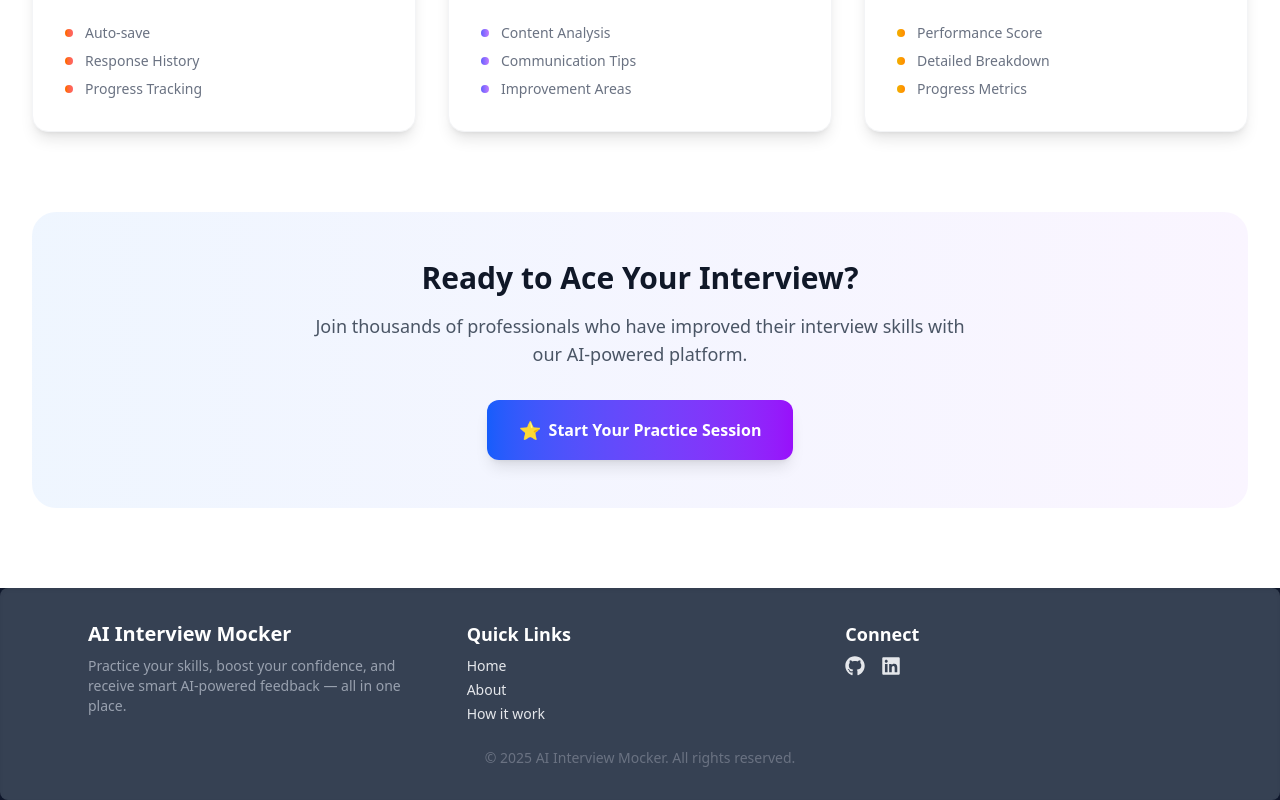
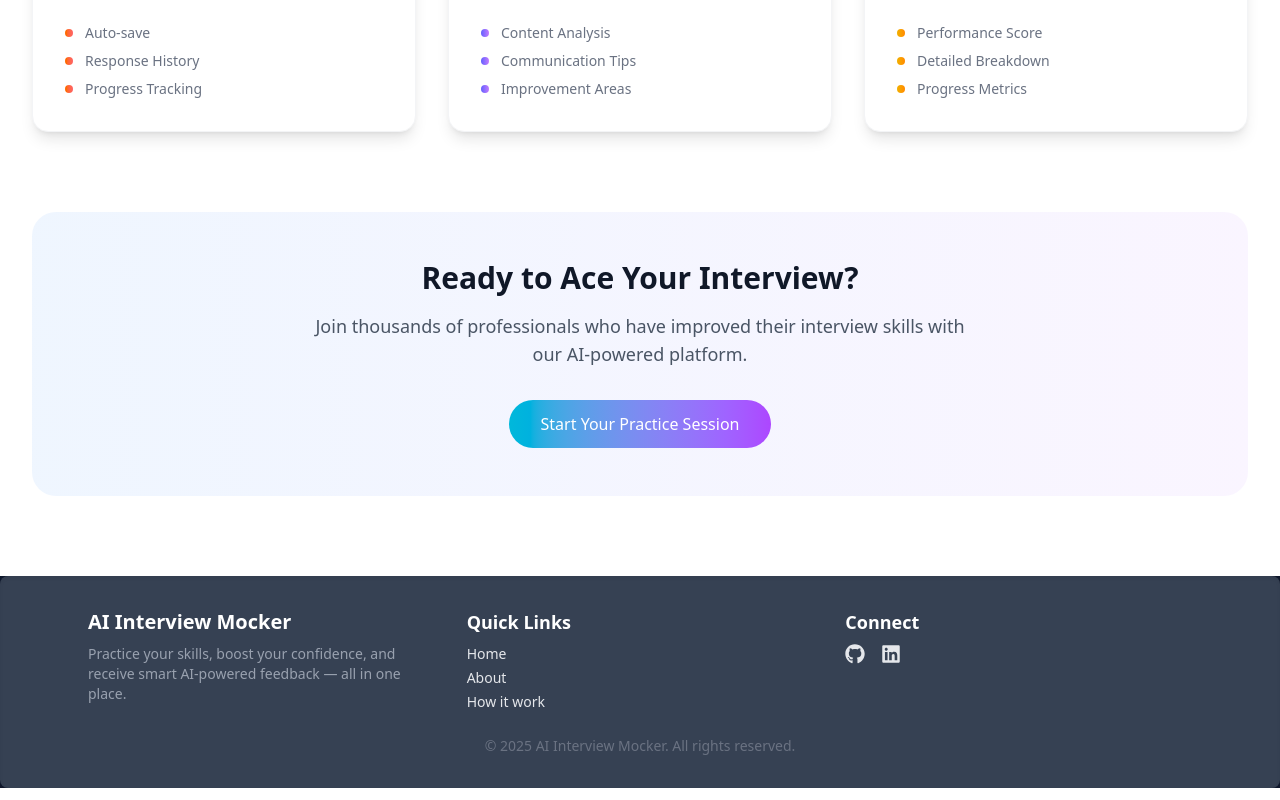
Before and after one commit to Mashoodgondal/Mock-Interview, a Next.js app in the folder interview-moker/: page /dashboard/how in a window 1280 px wide. Shown: the part 1094-1894 px from the top of the page. Built offline with nearby package versions, Linux system fonts and the light colour scheme.

Commit message:
add procedure of project

```diff
--- a/interview-moker/app/dashboard/how/page.js
+++ b/interview-moker/app/dashboard/how/page.js
@@ -1,5 +1,6 @@
 import React from 'react';
-
+import Link from 'next/link';
+import LocalButton from '../_components/Button/page';
 const HowItWorks = () => {
     const steps = [
         {
@@ -124,10 +125,13 @@ const HowItWorks = () => {
                         <p className="text-lg text-gray-600 dark:text-gray-300 mb-8 max-w-2xl mx-auto">
                             Join thousands of professionals who have improved their interview skills with our AI-powered platform.
                         </p>
-                        <button className="inline-flex items-center px-8 py-4 bg-gradient-to-r from-blue-600 to-purple-600 text-white font-semibold rounded-xl hover:from-blue-700 hover:to-purple-700 transform hover:scale-105 transition-all duration-300 shadow-lg hover:shadow-xl">
-                            <span className="text-lg mr-2">⭐</span>
-                            Start Your Practice Session
-                        </button>
+                        <Link href="/dashboard">
+
+                            <LocalButton title=" Start Your Practice Session" />
+                        </Link>
+
+
+
                     </div>
                 </div>
             </div>
```
